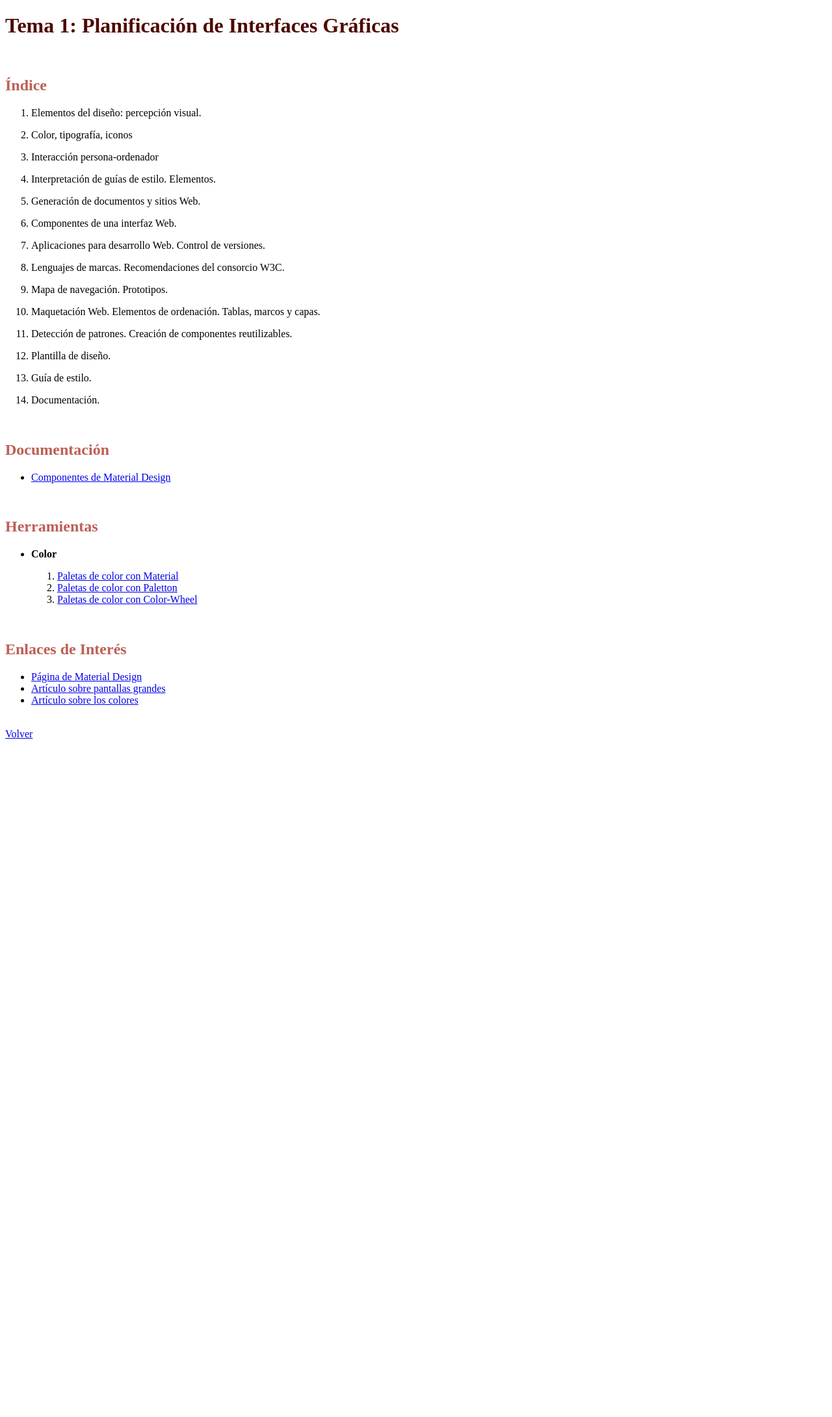
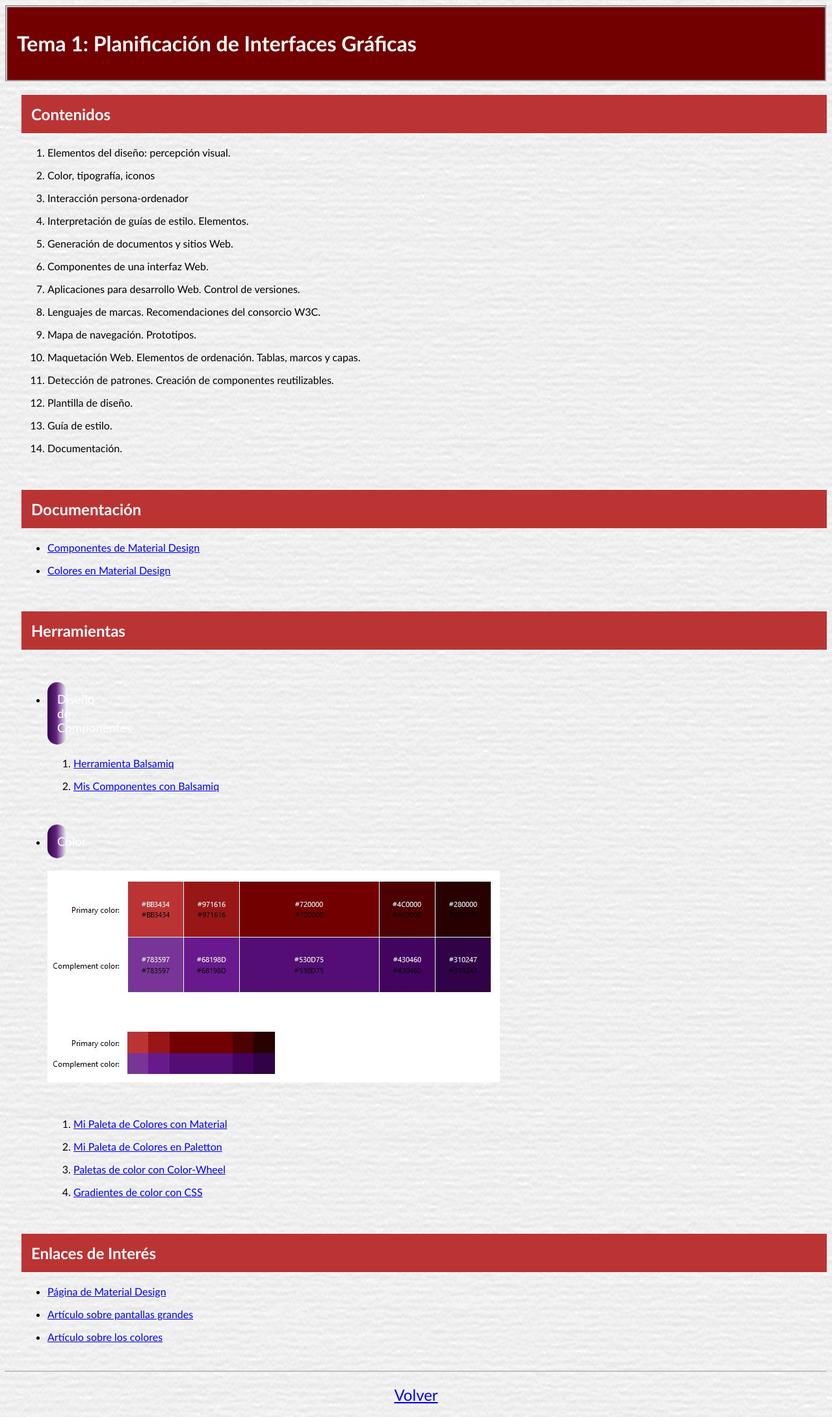
Before and after one commit to Raiserx/DAW_InterfacesWeb_PaginaWebCurso, a plain HTML site: page interfaces/tema1/tema1.html in a window 1280 px wide. Shown: the whole page at 65% size. Before the commit the page ends 1147 px from the top, so only its background shows below. Drawn offline with Linux system fonts and the light colour scheme.

Commit message:
Contenido y Estilos
- Actualizados PDF's
- Añadido Background Temporal
- Añadidos nuevos estilos
- Paleta de colores fijada

```diff
--- a/css/estilos.css
+++ b/css/estilos.css
@@ -1,7 +1,44 @@
-h1{
-    color: #4D0900;
+body{
+    font-family: 'Trebuchet MS', 'Lucida Sans Unicode', 'Lucida Grande', 'Lucida Sans', Arial, sans-serif;
+    background-image: url(./../imagenes/fondo2.png);
+    background-size: contain;
 }
 
-h2{
-    color: #BD5F53;
+#indice-interfaces{
+    font-size: 16pt;
 }
+
+.cabecera{
+    border-style: groove;
+    background-color: #720000;
+    color: white;
+    padding: 15px;
+}
+
+.cuerpo{
+    padding-left: 25px;
+}
+
+.cuerpo h2{
+    padding: 15px;
+    background-color: #BB3434;
+    color: white;
+}
+
+.subt {
+    font-size: 14pt;
+    padding: 15px;
+    margin-top: 50px;
+    margin-right: 1600px;
+    background: rgb(49,2,71);
+    background: linear-gradient(90deg, rgba(49,2,71,1) 0%, rgba(83,13,117,0.9051821412158614) 45%, rgba(255,255,255,1) 100%);
+    color: white;
+    border-radius: 25px;
+}
+
+.footer{
+    font-size: 18pt;
+    text-align: center;
+    margin-top: 20px;
+    margin-bottom: 20px;
+}
--- a/interfaces/tema1/tema1.html
+++ b/interfaces/tema1/tema1.html
@@ -8,10 +8,12 @@
     <link rel="stylesheet" href="../../css/estilos.css">
 </head>
 <body>
+    <div class="cabecera">
         <h1>Tema 1: Planificación de Interfaces Gráficas</h1>
-    <br>
+    </div>
 
-    <h2>Índice</h2>
+    <div class="cuerpo">
+        <h2>Contenidos</h2>
 
         <ol>
             <p>
@@ -60,36 +62,70 @@
         <br>
 
         <h2>Documentación</h2>
-
         <ul>
-        <li><a href="./../../documentacion/Componentes_Material_Designer-Alejandro_Yague_Barriga.pdf" target="_blank">Componentes de Material Design</a></li>
+            <p>
+                <li><a href="./../../documentacion/Componentes_Material_Design-Alejandro_Yague_Barriga.pdf" target="_blank">Componentes de Material Design</a></li>
+            </p>
+            <p>
+                <li><a href="./../../documentacion/Colores_Material_Designer_Alejandro_Yague_Barriga.pdf" target="_blank">Colores en Material Design</a></li>
+            </p>
         </ul>
 
         <br>
+        <h2>Herramientas</h2>
+        <ul>
+            <li><p class="subt">Diseño de Componentes</p></li>
 
-    <h2>Herramientas</h2>
+                <ol>
+                    <p>
+                        <li><a href="https://balsamiq.com/tutorials/articles/firstwireframe/" target="_blank">Herramienta Balsamiq</a></li>
+                    </p>
+                    <p>
+                        <li><a href="./../../documentacion/misComponentes(Prueba).pdf" target="_blank">Mis Componentes con Balsamiq</a></li>
+                    </p>
+                </ol>
 
-    <ul>
-        <li><p><strong>Color</strong></p></li>
+            <li><p class="subt">Color</p></li>
+
+            <p>
+                <img src="./../../imagenes/paleta.JPG" alt="#"/>
+            </p>
+            <br>
                 <ol>
-                <li><a href="https://material.io/resources/color/#!/?view.left=0&view.right=0&secondary.color=FFA726&primary.color=5D4037&secondary.text.color=424242&primary.text.color=FF3D00">Paletas de color con Material</a></li>
-                <li><a href="https://paletton.com/#uid=1000u0kllllaFw0g0qFqFg0w0aF">Paletas de color con Paletton</a></li>
-                <li><a href="http://www.color-wheel-pro.com/">Paletas de color con Color-Wheel</a></li>
+                    <p>
+                        <li><a href="https://material.io/resources/color/#!/?view.left=0&view.right=1&primary.color=720000&secondary.color=562168&primary.text.color=ffffff" target="_blank">Mi Paleta de Colores con Material</a></li>
+                    </p>
+                    <p>
+                        <li><a href="http://paletton.com/#uid=a004J1kw0ejn2nvrhiWHB9AS851kt+lZlOstrKqzzSiaJidt" target="_blank">Mi Paleta de Colores en Paletton</a></li>
+                    </p>
+                    <p>
+                        <li><a href="http://www.color-wheel-pro.com/" target="_blank">Paletas de color con Color-Wheel</a></li>
+                    </p>
+                    <p>
+                        <li><a href="https://cssgradient.io/" target="_blank">Gradientes de color con CSS</a></li>
+                    </p>
                 </ol>
         </ul>
+        <br>
+        <h2>Enlaces de Interés</h2>
+        <ul>
+            <p>
+                <li><a href="https://material.io/" target="_blank">Página de Material Design</a></li>
+            </p>
+            <p>
+                <li><a href="https://material.io/blog/material-design-for-large-screens" target="_blank">Artículo sobre pantallas grandes</a></li>
+            </p>
+            <p>
+                <li><a href="https://material.io/design/color/the-color-system.html" target="_blank">Artículo sobre los colores</a></li>
+            </p>
+        </ul>
+        <br>
+    </div>
 
-    <br>
+    <hr>
 
-    <h2>Enlaces de Interés</h2>
-
-    <ul>
-        <li><a href="https://material.io/" target="_blank">Página de Material Design</a></li>
-        <li><a href="https://material.io/blog/material-design-for-large-screens" target="_blank">Artículo sobre pantallas grandes</a></li>
-        <li><a href="https://material.io/design/color/the-color-system.html" target="_blank">Artículo sobre los colores</a></li>
-    </ul>
-
-    <br>
-
+    <div class="footer">
         <a href="./../interfaces.html">Volver</a>
+    </div>
 </body>
 </html>
```
Also changed, not shown: index.html (+4 -1 lines), interfaces/interfaces.html (+10 -2 lines), imagenes/Paleta-removebg.png (added), imagenes/fondo2.png (added), imagenes/paleta.JPG (added), 6 other files. Lines whose indentation alone changed are shown as unchanged.
